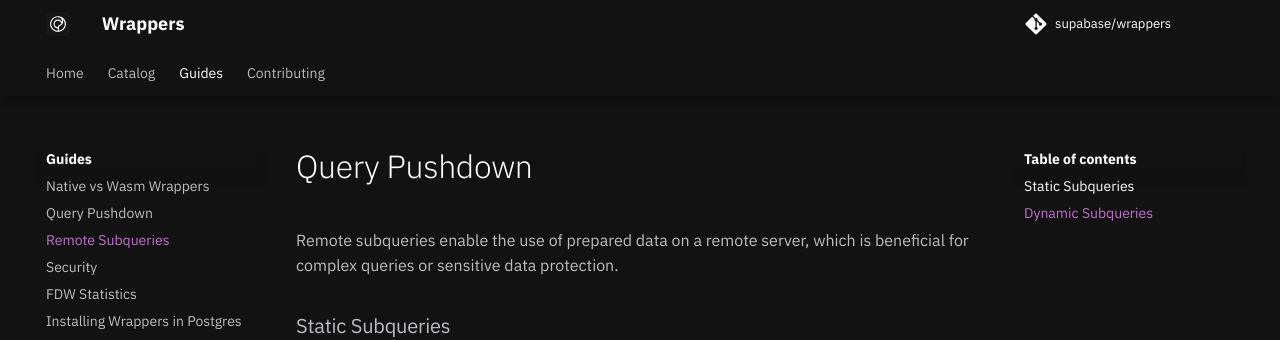
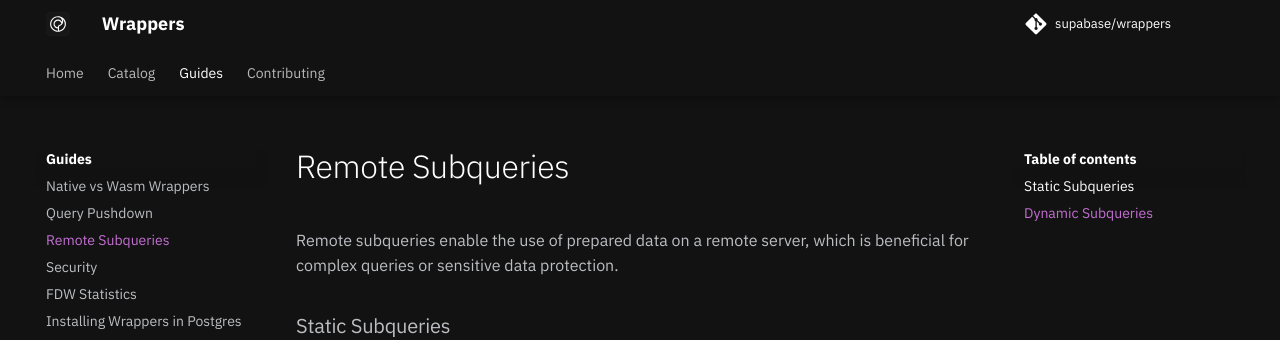
Before and after one commit to supabase/wrappers, an MkDocs documentation site: the page built from docs/guides/remote-subqueries.md, in a window 1280 px wide and 1398 px high. Shown: the top 340 px of the window. Built offline with MkDocs 1.6.1 and Material for MkDocs 9.7.7, drawn with Linux system fonts in a browser that asks for light colours; comment, search, counter and statistics services are not loaded.

Commit message:
fix typo

```diff
--- a/docs/guides/remote-subqueries.md
+++ b/docs/guides/remote-subqueries.md
@@ -1,4 +1,4 @@
-# Query Pushdown
+# Remote Subqueries
 
 Remote subqueries enable the use of prepared data on a remote server, which is beneficial for complex queries or sensitive data protection.
 
```
